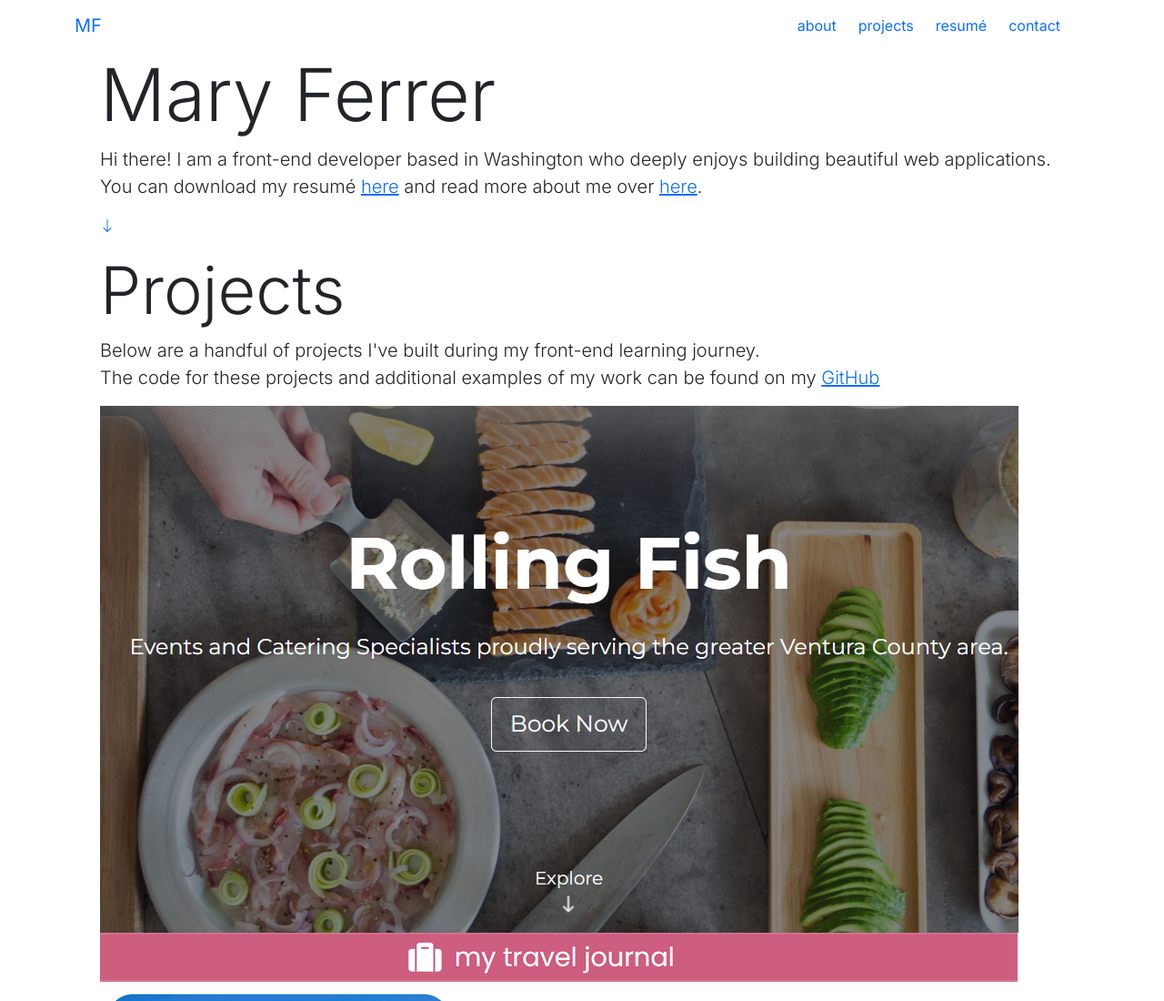
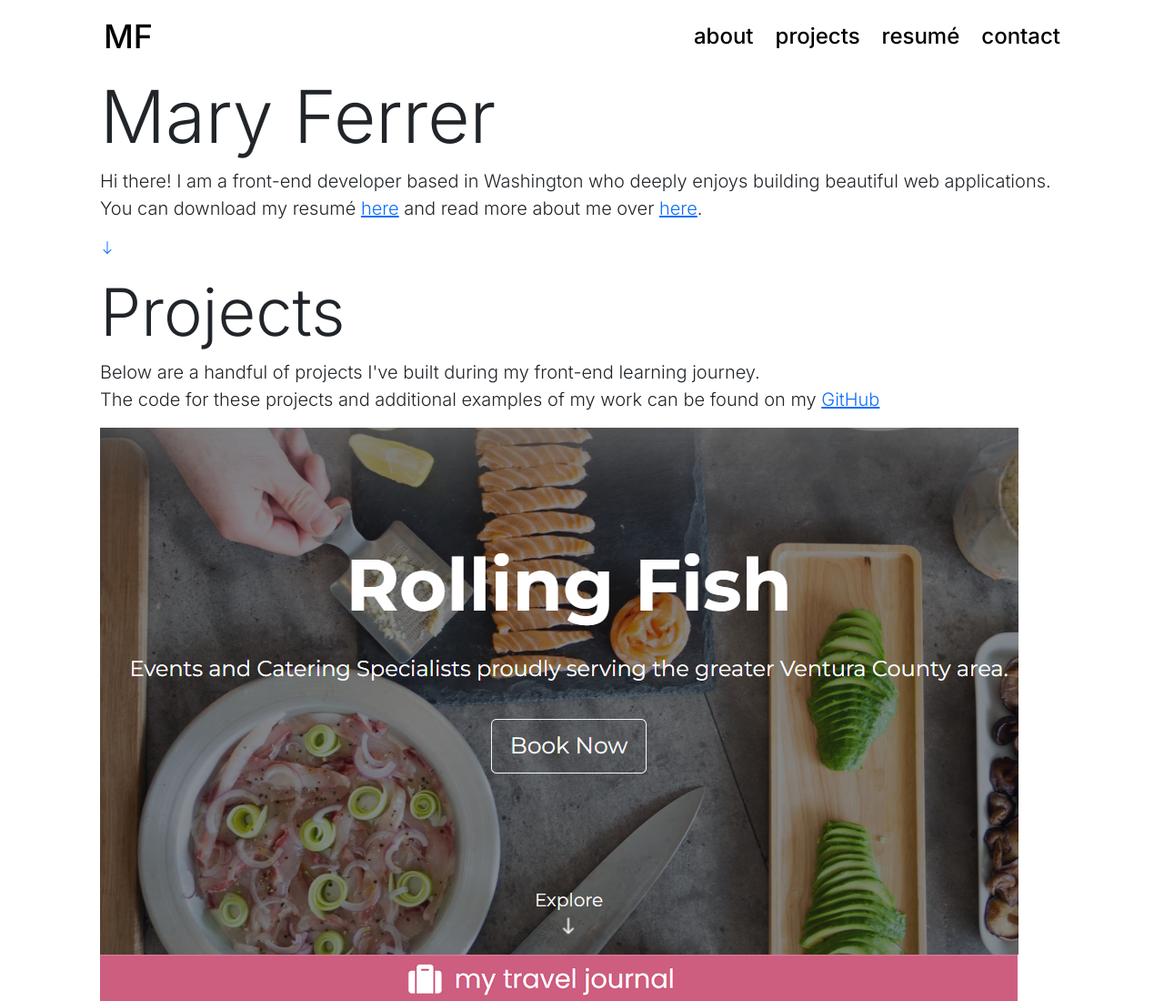
Before and after one commit to maryferrer/portfolio-v2, a plain HTML site: page index.html in a window 1280 px wide. Shown: the top 1100 px of the page at 91% size. Drawn offline with nearby package versions, Linux system fonts and the light colour scheme.

Commit message:
navbar styles

```diff
--- a/styles.css
+++ b/styles.css
@@ -14,7 +14,31 @@
     --heading: "VT323"
 
 }
+html {scroll-behavior: smooth;}
+
 body {
+    background: white;
     font-family: "Inter";
     margin: 0 auto;
+    width: 100%;
+    height: 100vh;
 }
+
+/* Navbar styles */
+.navbar {
+    height: 5rem;
+}
+.navbar-brand, .nav-link {
+    color: var(--black);
+    font-weight: 500;
+    font-size: 36px;
+}
+
+.nav-link {
+    font-size: 24px;
+}
+.navbar-brand {
+    margin: 0 0 0 2rem;
+}
+/* end Navbar styles */
+}
```
